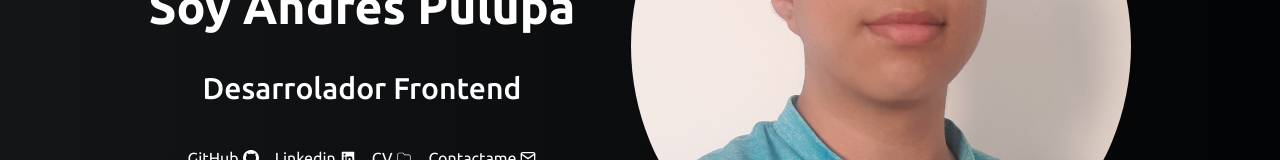
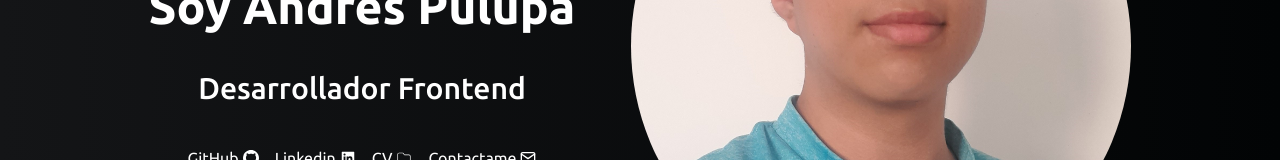
Before and after one commit to andresdeveloper01/portafolio, a React (Vite) app: page / in a window 1280 px wide. Shown: the part 354-514 px from the top of the page. Built offline with nearby package versions, Linux system fonts and the light colour scheme.

Commit message:
Corrected a text error

```diff
--- a/src/components/Header.jsx
+++ b/src/components/Header.jsx
@@ -19,11 +19,11 @@ const Header = () => {
           <div className='flex flex-col items-center min-[990px]:gap-7 min-[400px]:mb-16 md:mb-0'>
             <p className='text-2xl'>¡Hola!</p>
             <h1 className='text-5xl font-bold text-center mb-3'> Soy Andres Pulupa</h1>
-            <p className='text-3xl font-medium text-center'>Desarrolador Frontend</p>
+            <p className='text-3xl font-medium text-center'>Desarrollador Frontend</p>
             <ul className='flex gap-4 mt-3 flex-wrap justify-center'>
               <li><a className='flex gap-1 items-center transition ease-in-out delay-150 hover:scale-110 duration-300' href='https://github.com/andresdeveloper01' target='_blank' rel='noreferrer'>GitHub <BsGithub /></a></li>
               <li><a className='flex gap-1 items-center transition ease-in-out delay-150 hover:scale-110 duration-300' href='https://www.linkedin.com/in/andres-pulupa/' target='_blank' rel='noreferrer'>Linkedin <AiFillLinkedin /></a></li>
-              <li><a className='flex gap-1 items-center transition ease-in-out delay-150 hover:scale-110 duration-300' href='https://drive.google.com/file/d/1B6gjH5ws_Z3SQ6IIjlTjMtZY2YoOVLZ_/view' target='_blank' rel='noreferrer'>CV <CiFolderOn /></a></li>
+              <li><a className='flex gap-1 items-center transition ease-in-out delay-150 hover:scale-110 duration-300' href='https://drive.google.com/file/d/1cuAvvbQPAs58FqiaJk6qogZDeyNpRh6B/view' target='_blank' rel='noreferrer'>CV <CiFolderOn /></a></li>
               <li><a className='flex gap-1 items-center transition ease-in-out delay-150 hover:scale-110 duration-300' href='mailto:andrespulupa18@gmail.com' target='_blank' rel='noreferrer'>Contactame <FiMail /></a></li>
             </ul>
           </div>
```
